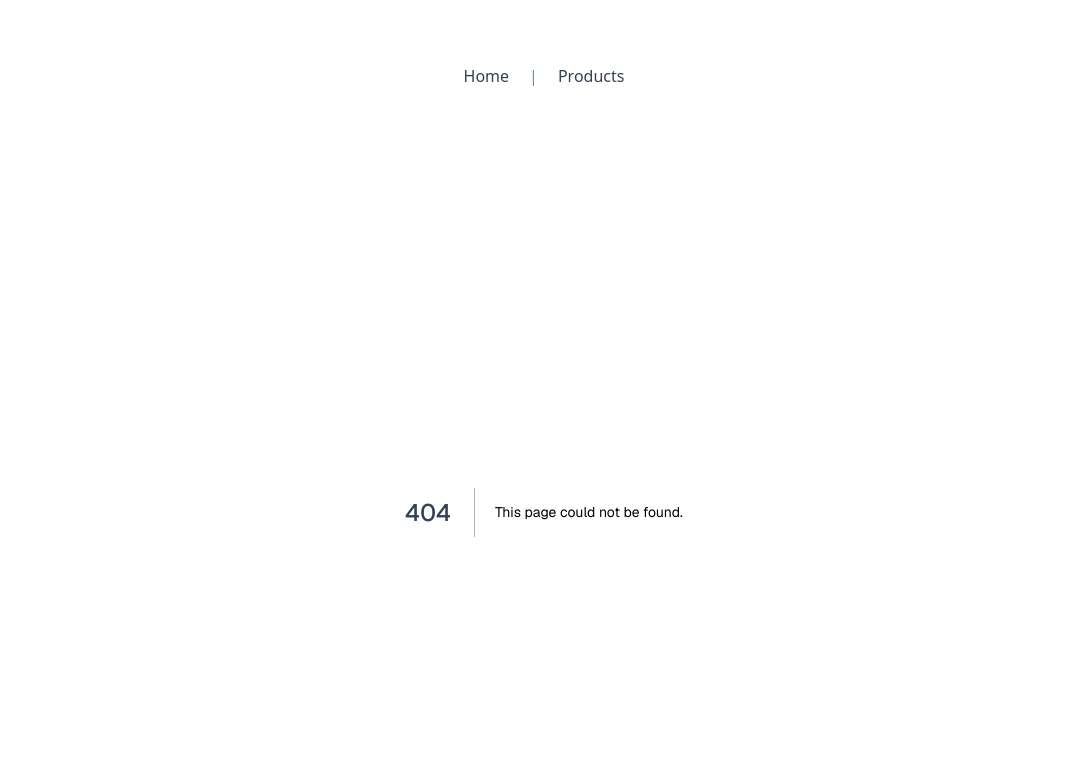
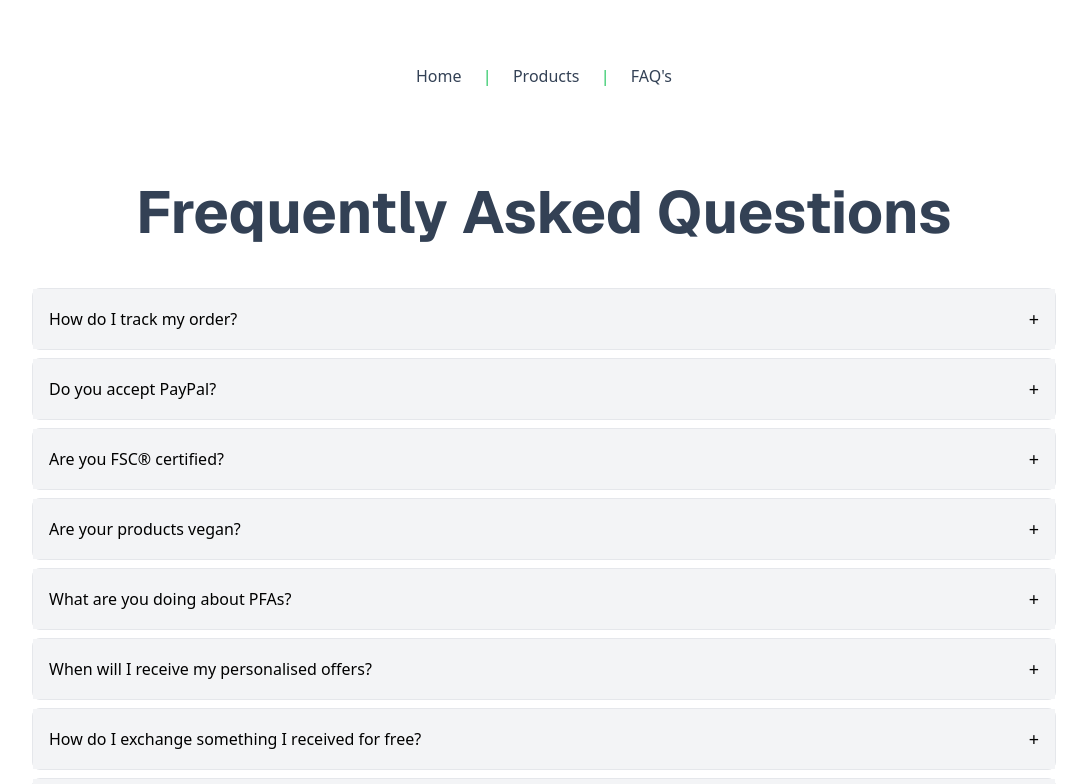
Before and after one commit to albionCircus/unrvld-mock-shop, a Next.js app: page /faqs in a window 1280 px wide. Before the commit this address had no page. Shown: the top 784 px of the page, without its empty margins (96-1183 px from the left). Built offline with nearby package versions, Linux system fonts and the light colour scheme.

Commit message:
Accordion component + page

```diff
--- /dev/null
+++ b/app/components/Accordion.tsx
@@ -0,0 +1,54 @@
+"use client";
+
+import { useState } from 'react';
+
+type Panel = {
+  title: string;
+  content: string;
+};
+
+const Accordion = () => {
+  const [openIndex, setOpenIndex] = useState<number | null>(null);
+
+  const togglePanel = (index: number) => {
+    setOpenIndex(openIndex === index ? null : index);
+  };
+
+  const panels: Panel[] = [
+    { title: 'How do I track my order?', content: 'When your order is dispatched, we will send you an email that contains a tracking link. This link will take you to the unique tracking page for your order and is your first port of call to find out information such as where you order is coming from, which carrier it will arrive with, when it was picked up, how many items it contains and its current status. There should be helpful prompts on the carriers website to let you know what the current status of your order is.' },
+    { title: 'Do you accept PayPal?', content: 'We currently only accept PayPal in Europe. For all other regions, we do not currently accepting PayPal just yet, due to their high merchant fees (compared to our current credit card payment provider). Ultimately, we want to keep our fees as low as possible so the donations to our non-profit partners can be greater! And that is why we are all here, right?' },
+    { title: 'Are you FSC® certified?', content: 'In July 2023 we gained full FSC Chain-of-Custody certification, meaning that our entire supply chain - from farm to warehouse - is FSC certified! All our tissue products, across all our markets, come straight from FSC-certified sources. It is a big win for supporting environmentally-friendly practices and helping keep the planet and its forests thriving.' },
+    { title: 'Are your products vegan?', content: 'Yes! Not only do we not use virgin trees to make our products, we also do not use any animal derived ingredients. Even our glue is just starch and water. We do not use any animal testing. Our TP is also gluten free, but no one ever asks about that.' },
+    { title: 'What are you doing about PFAs?', content: 'Per- and Polyfluoroalkyl Substances (PFAS) are a group of human made chemicals. They are highly resistant to degradation, so are often used for things like waterproof clothing. And they are used often. PFAS are found at low levels almost everywhere — in clothes, furniture, packaging, makeup and even in food and water.' },
+    { title: 'When will I receive my personalised offers?', content: 'You won’t always have offers in your Sparks account, but keep checking back as new ones will appear. We’ll let you know when new offers are available by sending you emails and/or messages through the M&S app, check your marketing preferences in your M&S account to choose how you would like to hear from us.' },
+    { title: 'How do I exchange something I received for free?', content: 'Any clothing item can be exchanged for a different size of the same product and, in line with your statutory rights, any faulty item will be replaced.' },
+    { title: 'Do I qualify for the delivery offer?', content: 'Some customers have access to free deliveries when shopping online. There are different versions so please check which offer you have been assigned in your account. View the Terms & Conditions to find out which type of free delivery you have been given, the products which are included and how long you have to use it.' }
+  ];
+
+  return (
+    <>
+        <header className="my-10">
+            <h1 className="text-center">Frequently Asked Questions</h1>
+        </header>
+        <div className="space-y-2 max-w-5xl mx-auto mt-12 mb-8">
+            {panels.map((panel, index) => (
+                <div key={index} className="border rounded-lg">
+                    <button onClick={() => togglePanel(index)} className="w-full p-4 text-left bg-gray-100 hover:bg-gray-200 focus:outline-none flex justify-between items-center">
+                        <span>{panel.title}</span>
+                        <span className="text-lg">
+                            {openIndex === index ? '-' : '+'}
+                        </span>
+                    </button>
+                    {openIndex === index && (
+                        <div className="p-4 bg-white">
+                            <p>{panel.content}</p>
+                        </div>
+                    )}
+                </div>
+            ))}
+        </div>
+    </>
+  );
+};
+
+export default Accordion;
--- a/app/components/Footer.tsx
+++ b/app/components/Footer.tsx
@@ -1,5 +1,5 @@
 export default async function Footer() {
-    return <footer className="bg-stone-700 py-6 flex flex-row justify-center items-center">
+    return <footer className="bg-stone-700 py-6 flex flex-row justify-center items-center w-full">
             <p className="font-body text-white text-center">
                 <small>
                     &copy; {new Date().getFullYear()}
--- a/app/components/Nav.tsx
+++ b/app/components/Nav.tsx
@@ -2,10 +2,12 @@ import Link from "next/link"
 
 export default async function Navigation() {
     return (
-        <nav className="mx-auto pt-16 pb-6 flex flex-row items-center justify-center w-64">
+        <nav className="mx-auto pt-16 pb-6 flex flex-row items-center justify-between w-64">
             <Link href={"/"} className="text-slate-700 no-underline hover:underline hover:underline-offset-2">Home</Link>
-            <span className="text-green-500 mx-5"> | </span>
+            <span className="text-green-500"> | </span>
             <Link href={"/products"} className="text-slate-700 no-underline hover:underline hover:underline-offset-2">Products</Link>
+            <span className="text-green-500"> | </span>
+            <Link href={"/faqs"} className="text-slate-700 no-underline hover:underline hover:underline-offset-2">FAQ&apos;s</Link>
         </nav>
-    );
+    )
 };
--- a/app/components/ProductClient.tsx
+++ b/app/components/ProductClient.tsx
@@ -63,7 +63,7 @@ export default function ProductList({ products }: { products: Product[] }) {
           <option value="women">Women</option>
         </select>
       </div>
-      <div className="grid grid-cols-1 gap-x-8 gap-y-16 md:grid-cols-2 lg:grid-cols-3">
+      <div className="grid grid-cols-1 gap-x-8 gap-y-16 mb-8 md:grid-cols-2 lg:grid-cols-3">
         {sortedProducts.map((product) => (
           <article
             key={product.id}
--- /dev/null
+++ b/app/faqs/page.tsx
@@ -0,0 +1,10 @@
+import Bounded from "../components/Bounded";
+import Accordion from "../components/Accordion";
+
+export default function Faqs() {
+    return (
+       <Bounded>
+            <Accordion />
+       </Bounded>
+    );
+}
--- a/app/globals.css
+++ b/app/globals.css
@@ -41,7 +41,7 @@ h4 {
 p {
   font-family: var(--font-geist-sans);
   font-weight: 450;
-  @apply max-w-3xl text-lg text-slate-600 leading-snug;
+  @apply text-lg text-slate-600 leading-snug;
 }
 
 section {
```
